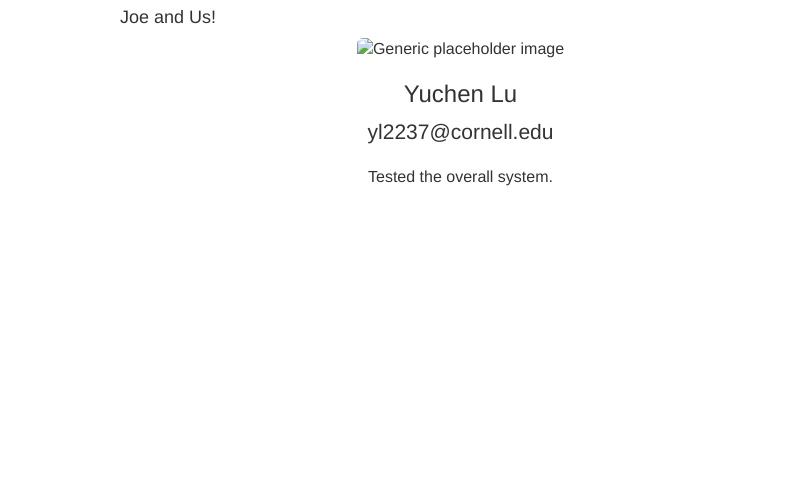
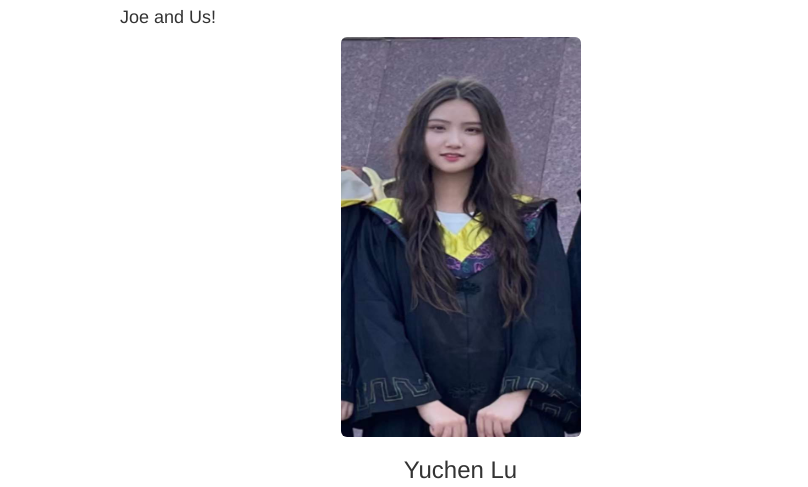
Before and after one commit to Typo90/Typo90.github.io, a plain HTML site: page Website/index.html in a window 1280 px wide. Shown: the part 3417-3904 px from the top of the page, 472-1280 px from the left. Drawn offline with nearby package versions, Linux system fonts and the light colour scheme; a script that the page names is missing.

Commit message:
20211216
Update Website

```diff
--- a/Website/index.html
+++ b/Website/index.html
@@ -145,7 +145,7 @@
               <p>Designed the overall software architecture.
           </div>
           <div class="col-md-6" style="font-size:16px">
-              <img class="img-rounded" src="pics/Yuchen Lu.png" alt="Generic placeholder image" width="240" height="240">
+              <img class="img-rounded" src="pics/Yuchen Lu.jpg" alt="Generic placeholder image" width="240" height="400">
               <h3>Yuchen Lu</h3>
               <p class="lead">yl2237@cornell.edu</p>
               <p>Tested the overall system.
```
Also changed, not shown: Website/pics/Yuchen Lu.jpg (added).
